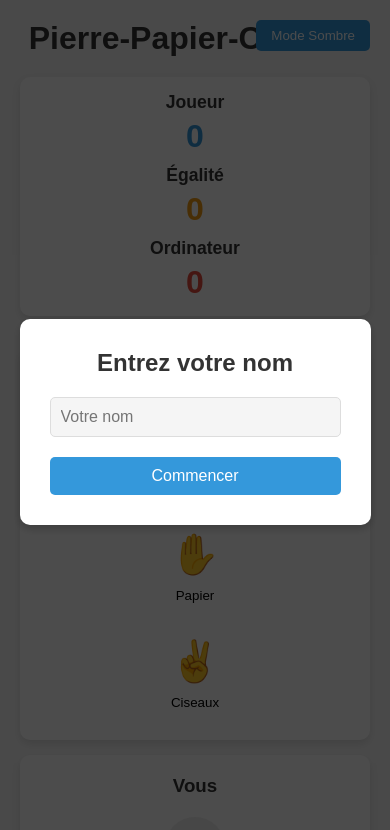
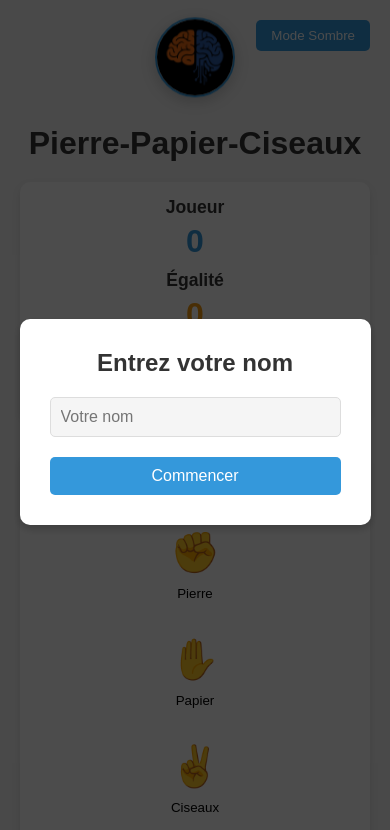
Before and after one commit to Hiba7898/Pierre-Papier-Ciseaux, a plain HTML site: page index.html in a window 390 px wide. Shown: the top 830 px of the page. Drawn offline with Linux system fonts and the light colour scheme.

Commit message:
Pierre-Papier-Ciseaux

```diff
--- a/index.html
+++ b/index.html
@@ -8,10 +8,13 @@
 </head>
 <body>
     <button class="theme-toggle" id="theme-toggle">Mode Sombre</button>
-
-    <div class="game-container">
-        <h1>Pierre-Papier-Ciseaux</h1>
-
+    <div class="logo-container">
+                <div class="logo">
+                    <img src="images/Logo_MDS.jpeg" alt="MDS" class="logo-image">
+                </div>
+                <div class="game-container">
+                    <h1>Pierre-Papier-Ciseaux</h1>
+                </div>
         <div class="score-board">
             <div class="score-box">
                 <span class="score-label" id="player-label">Joueur</span>
--- a/style.css
+++ b/style.css
@@ -87,6 +87,76 @@ h1, h2, h3 {
     border-radius: 5px;
     cursor: pointer;
     transition: all 0.3s ease;
+}
+/* Logo Styles - Add this to your style.css file */
+
+.logo-container {
+    width: 100%;
+    max-width: 800px;
+    display: flex;
+    flex-direction: column;
+    align-items: center;
+    margin-bottom: 30px;
+}
+
+.logo {
+    display: flex;
+    justify-content: center;
+    align-items: center;
+    margin-bottom: 20px;
+    padding: 10px;
+}
+
+.logo-image {
+    width: 120px;
+    height: 120px;
+    object-fit: cover;
+    border-radius: 50%;
+    border: 4px solid var(--primary-color);
+    box-shadow: 0 4px 15px rgba(0, 0, 0, 0.2);
+    transition: all 0.3s ease;
+}
+
+.logo-image:hover {
+    transform: scale(1.05);
+    border-color: var(--accent-color);
+    box-shadow: 0 6px 20px rgba(0, 0, 0, 0.3);
+}
+
+/* Animation pour le logo */
+@keyframes logoFloat {
+    0%, 100% { transform: translateY(0px); }
+    50% { transform: translateY(-10px); }
+}
+
+.logo-image {
+    animation: logoFloat 3s ease-in-out infinite;
+}
+
+/* Responsive design pour le logo */
+@media (max-width: 768px) {
+    .logo-image {
+        width: 100px;
+        height: 100px;
+        border-width: 3px;
+    }
+}
+
+@media (max-width: 480px) {
+    .logo-image {
+        width: 80px;
+        height: 80px;
+        border-width: 2px;
+    }
+
+    .logo {
+        margin-bottom: 15px;
+        padding: 5px;
+    }
+
+    .logo-container {
+        margin-bottom: 20px;
+    }
 }
 
 .theme-toggle:hover {
```
Also changed, not shown: images/Logo_MDS.jpeg (added).
